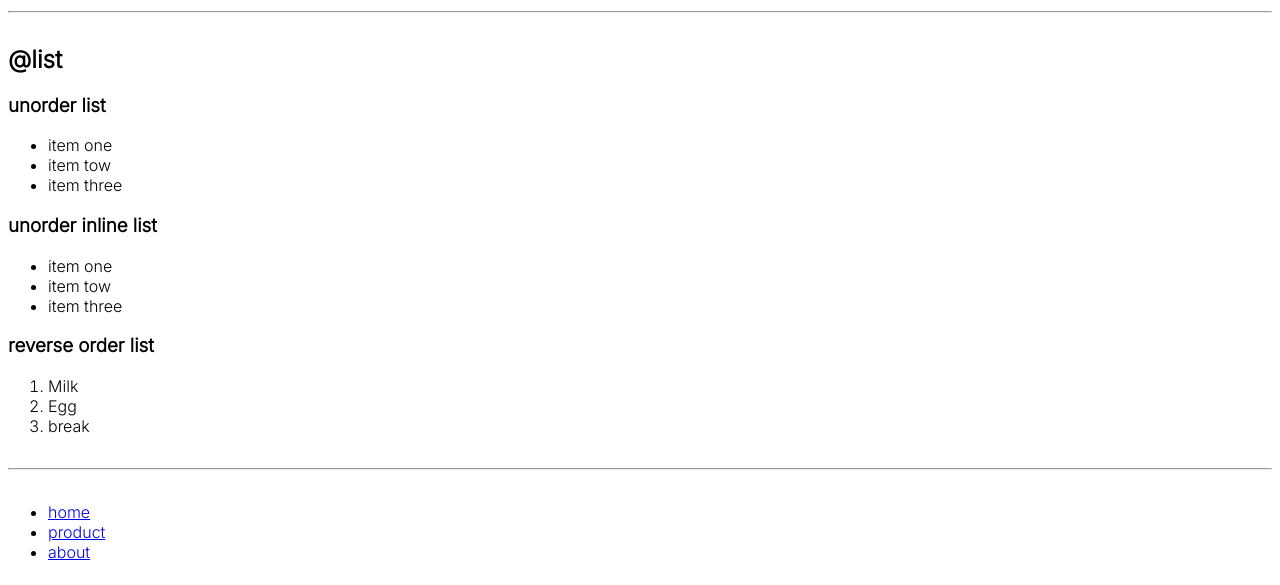
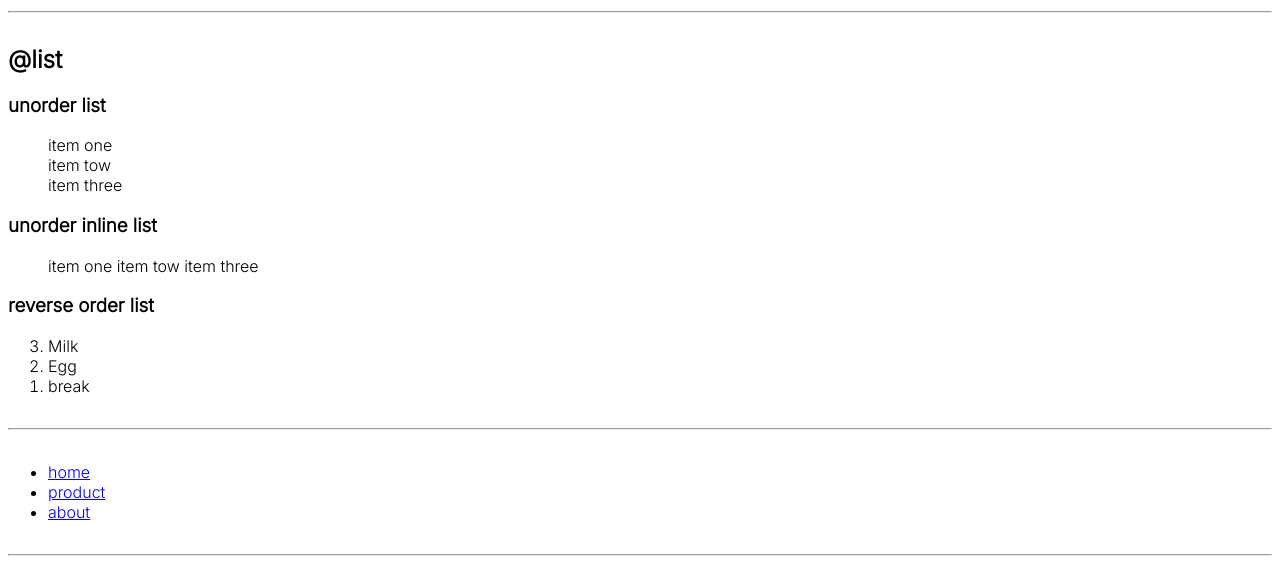
Before and after one commit to sumedh500/markFour-portfolio-website, a plain HTML site: page index.html in a window 1280 px wide. Shown: the part 820-1405 px from the top of the page. Drawn offline with Linux system fonts and the light colour scheme.

Commit message:
list has updated

```diff
--- a/index.html
+++ b/index.html
@@ -48,21 +48,21 @@
     <hr>
     <h2>@list</h2>
     <h3>unorder list</h3>
-    <ul>
+    <ul class="non-bullet">
         <li>item one</li>
         <li>item tow</li>
         <li>item three</li>
     </ul>
 
     <h3>unorder inline list</h3>
-    <ul>
-        <li>item one</li>
-        <li>item tow</li>
-        <li>item three</li>
+    <ul class="non-bullet">
+        <li class="inline-list">item one</li>
+        <li class="inline-list">item tow</li>
+        <li class="inline-list">item three</li>
     </ul>
 
     <h3>reverse order list</h3>
-    <ol>
+    <ol reversed>
         <li>Milk</li>
         <li>Egg</li>
         <li>break</li>
--- a/style.css
+++ b/style.css
@@ -7,6 +7,9 @@
 body{
     font-family: 'Inter', sans-serif;
 }
+
+/** container**/
+
 .container{
     padding-left: 1rem;
     padding-right: 1rem;
@@ -16,6 +19,7 @@ body{
     margin: auto;
 }
 
+/** links**/
 .links{
     text-decoration: none;
     padding: 0.5 1rem;
@@ -35,3 +39,13 @@ body{
 hr{
     margin: 2rem 0rem;
 }
+
+/** list**/
+
+.non-bullet{
+    list-style: none;
+}
+.inline-list{
+    display: inline;
+    padding: 0 0.5;
+}
```
